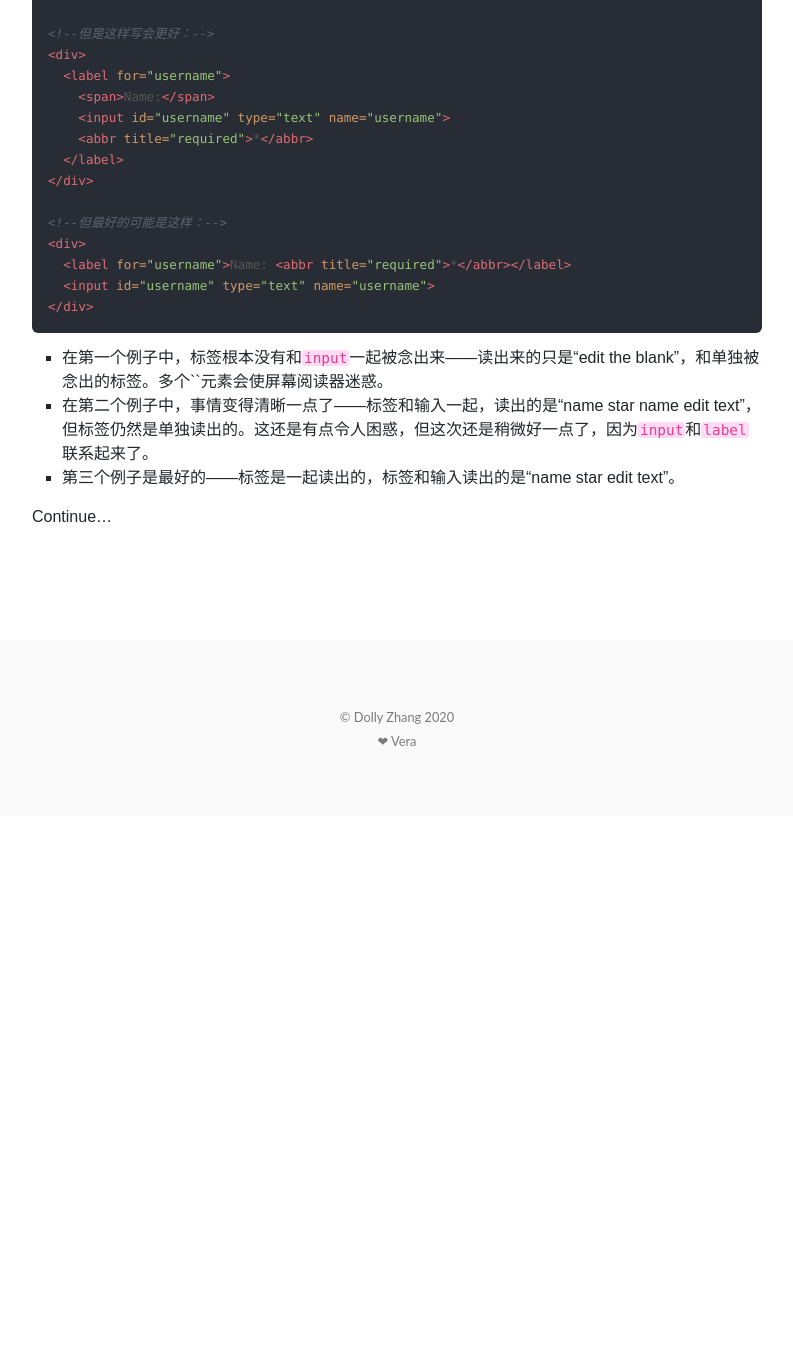
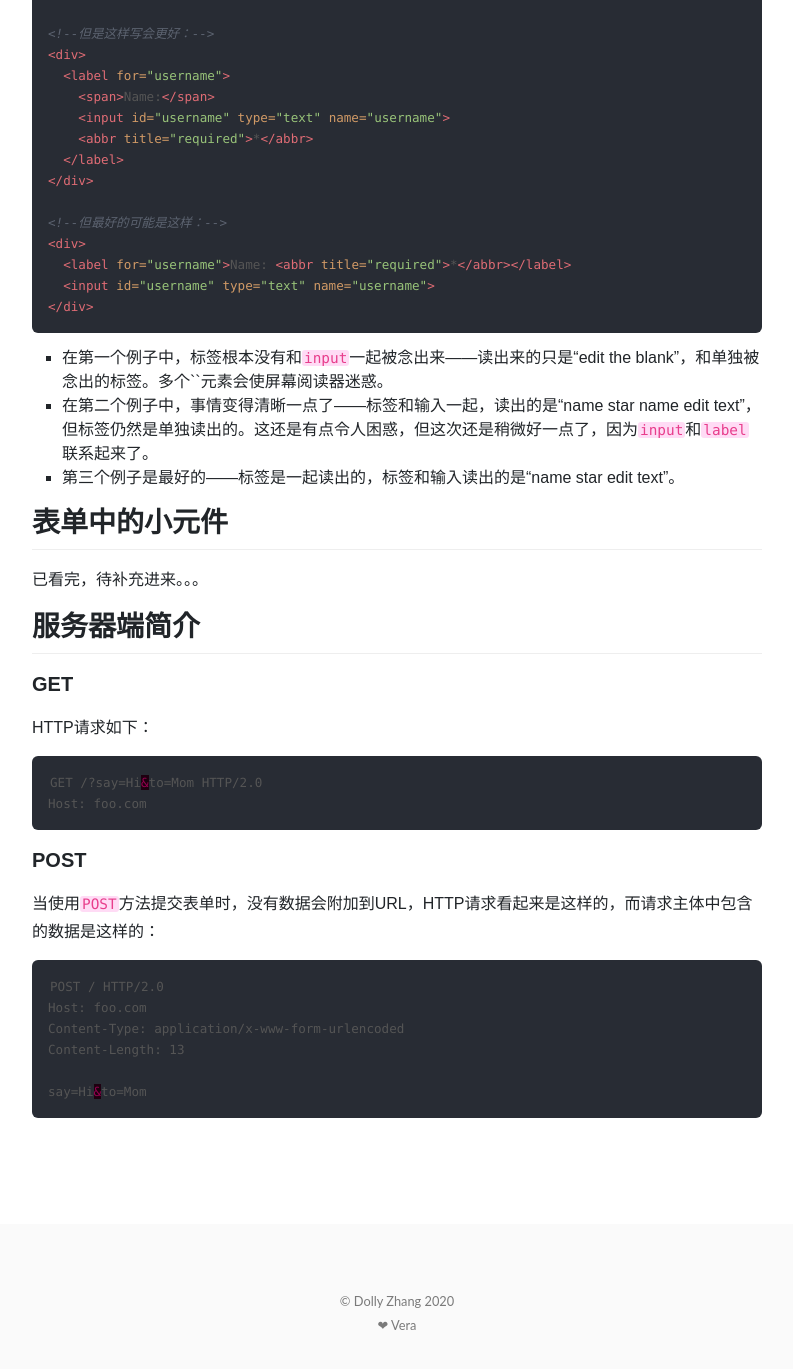
Before and after one commit to zsqzsq1993/old-blogs-by-Jekyll, a Jekyll site: the page built from _posts/2020-03-18-MDN-摘要3.markdown, in a window 1280 px wide and 1400 px high, scrolled down 5247 px. Shown: the top 1369 px of the window, without its empty margins (243-1036 px from the left). Built offline with Jekyll 4.4.1, drawn with Linux system fonts in a browser that asks for light colours; nearby versions of some CDN libraries; before the commit the page ends 6063 px from its top, so only the background shows below that.

Commit message:
new blog

````diff
--- a/_posts/2020-03-18-MDN-摘要3.markdown
+++ b/_posts/2020-03-18-MDN-摘要3.markdown
@@ -247,4 +247,30 @@ tr:nth-child(even) td: {...}
 - 在第二个例子中，事情变得清晰一点了——标签和输入一起，读出的是“name star name edit text”，但标签仍然是单独读出的。这还是有点令人困惑，但这次还是稍微好一点了，因为`input`和`label`联系起来了。
 - 第三个例子是最好的——标签是一起读出的，标签和输入读出的是“name star edit text”。
 
-Continue...
+## 表单中的小元件
+
+已看完，待补充进来。。。
+
+## 服务器端简介
+
+#### GET
+
+HTTP请求如下：
+
+```html
+GET /?say=Hi&to=Mom HTTP/2.0
+Host: foo.com
+```
+
+#### POST
+
+当使用`POST`方法提交表单时，没有数据会附加到URL，HTTP请求看起来是这样的，而请求主体中包含的数据是这样的：
+
+```html
+POST / HTTP/2.0
+Host: foo.com
+Content-Type: application/x-www-form-urlencoded
+Content-Length: 13
+
+say=Hi&to=Mom
+```
````
Also changed, not shown: _posts/2020-03-19-MDN-摘要4.markdown (added, +107 -0 lines), images/2020-03-19/1.png (added).
